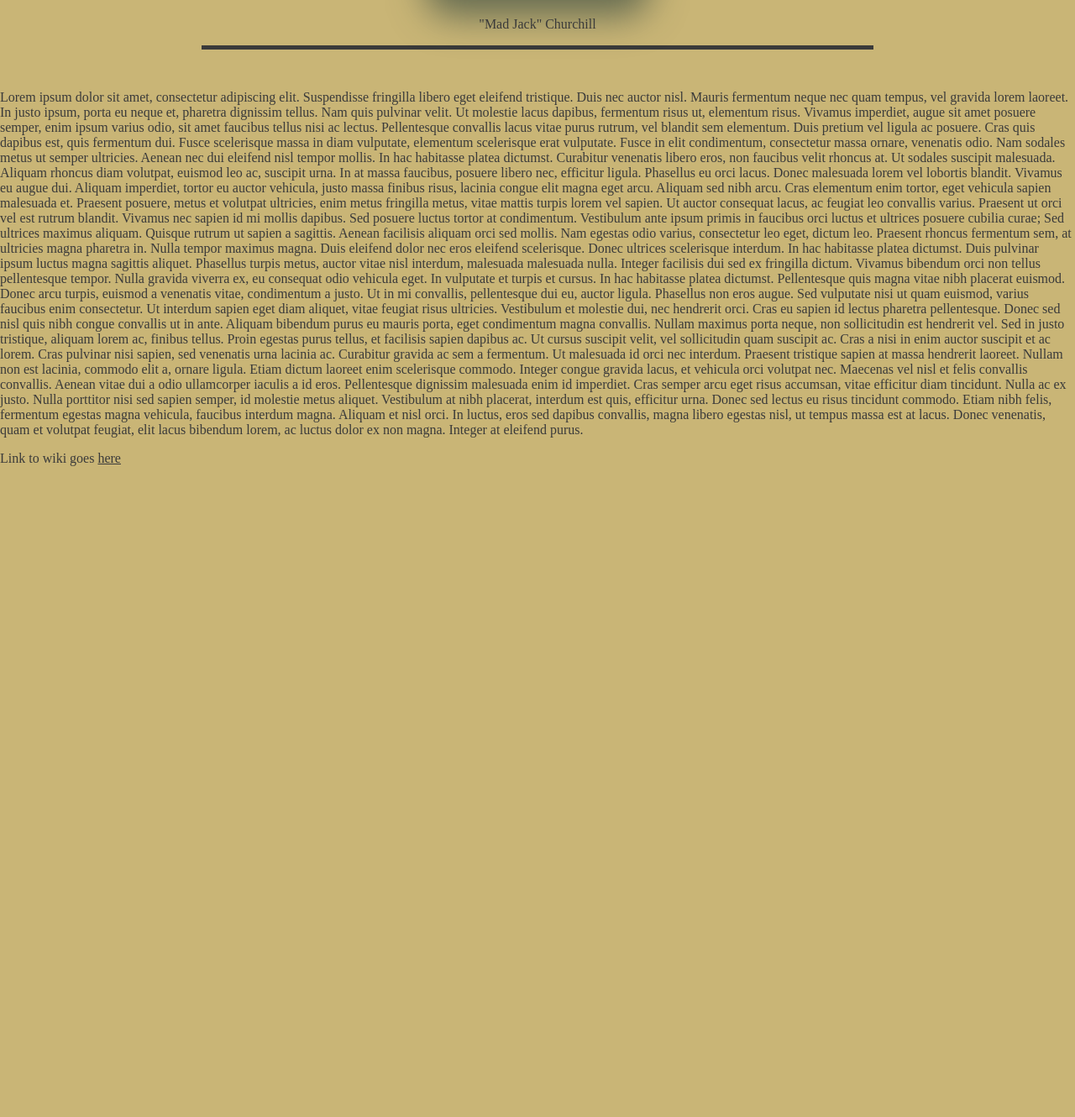
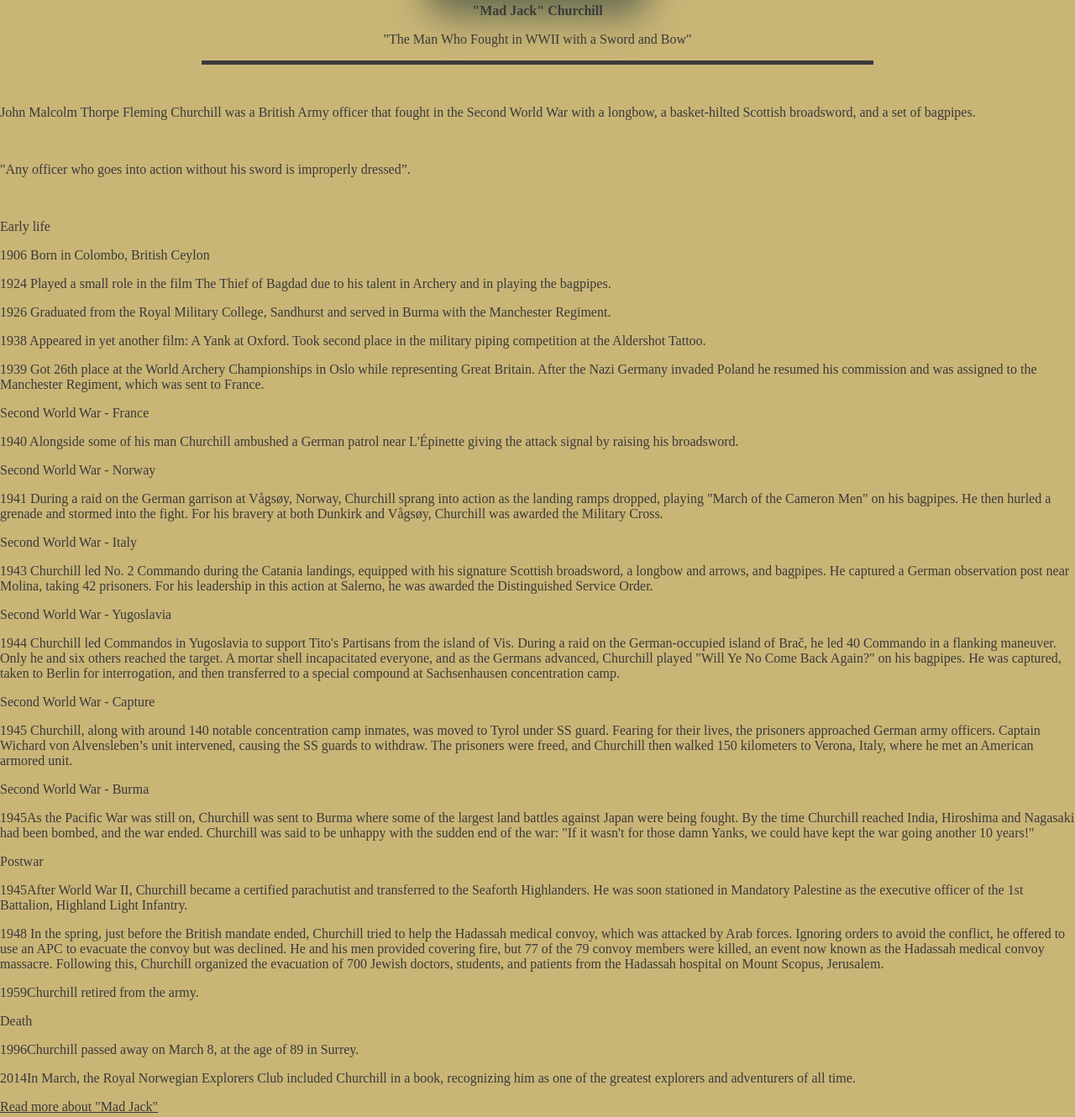
Before and after one commit to RGDC-coding/fcc-tributepage, a plain HTML site: page index.html in a window 1280 px wide. Shown: the part 654-1984 px from the top of the page at 84% size. Before the commit the page ends 1225 px from the top, so only its background shows below. Drawn offline with Linux system fonts and the light colour scheme.

Commit message:
Update index.html with content

```diff
--- a/index.html
+++ b/index.html
@@ -15,31 +15,48 @@
             <div id="img-div">
                 <img src="resources/imgs/JackChurchill.jpeg" id="image">
                 <div id="img-caption">
-                    <p>"Mad Jack" Churchill</p>
+                    <strong>"Mad Jack" Churchill</strong>
+                    <p>"The Man Who Fought in WWII with a Sword and Bow"</p>
                 </div>
             </div>
         </section>
         <section>
             <div id="tribute-info">
-                <p>
-                    Lorem ipsum dolor sit amet, consectetur adipiscing elit. Suspendisse fringilla libero eget eleifend tristique. Duis nec auctor nisl. Mauris fermentum neque nec quam tempus, vel gravida lorem laoreet. In justo ipsum, porta eu neque et, pharetra dignissim tellus. Nam quis pulvinar velit. Ut molestie lacus dapibus, fermentum risus ut, elementum risus. Vivamus imperdiet, augue sit amet posuere semper, enim ipsum varius odio, sit amet faucibus tellus nisi ac lectus. Pellentesque convallis lacus vitae purus rutrum, vel blandit sem elementum.
-
-                    Duis pretium vel ligula ac posuere. Cras quis dapibus est, quis fermentum dui. Fusce scelerisque massa in diam vulputate, elementum scelerisque erat vulputate. Fusce in elit condimentum, consectetur massa ornare, venenatis odio. Nam sodales metus ut semper ultricies. Aenean nec dui eleifend nisl tempor mollis. In hac habitasse platea dictumst. Curabitur venenatis libero eros, non faucibus velit rhoncus at. Ut sodales suscipit malesuada. Aliquam rhoncus diam volutpat, euismod leo ac, suscipit urna. In at massa faucibus, posuere libero nec, efficitur ligula. Phasellus eu orci lacus. Donec malesuada lorem vel lobortis blandit. Vivamus eu augue dui. Aliquam imperdiet, tortor eu auctor vehicula, justo massa finibus risus, lacinia congue elit magna eget arcu.
-
-                    Aliquam sed nibh arcu. Cras elementum enim tortor, eget vehicula sapien malesuada et. Praesent posuere, metus et volutpat ultricies, enim metus fringilla metus, vitae mattis turpis lorem vel sapien. Ut auctor consequat lacus, ac feugiat leo convallis varius. Praesent ut orci vel est rutrum blandit. Vivamus nec sapien id mi mollis dapibus. Sed posuere luctus tortor at condimentum. Vestibulum ante ipsum primis in faucibus orci luctus et ultrices posuere cubilia curae; Sed ultrices maximus aliquam. Quisque rutrum ut sapien a sagittis. Aenean facilisis aliquam orci sed mollis. Nam egestas odio varius, consectetur leo eget, dictum leo. Praesent rhoncus fermentum sem, at ultricies magna pharetra in. Nulla tempor maximus magna. Duis eleifend dolor nec eros eleifend scelerisque. Donec ultrices scelerisque interdum.
-
-                    In hac habitasse platea dictumst. Duis pulvinar ipsum luctus magna sagittis aliquet. Phasellus turpis metus, auctor vitae nisl interdum, malesuada malesuada nulla. Integer facilisis dui sed ex fringilla dictum. Vivamus bibendum orci non tellus pellentesque tempor. Nulla gravida viverra ex, eu consequat odio vehicula eget. In vulputate et turpis et cursus. In hac habitasse platea dictumst. Pellentesque quis magna vitae nibh placerat euismod. Donec arcu turpis, euismod a venenatis vitae, condimentum a justo. Ut in mi convallis, pellentesque dui eu, auctor ligula. Phasellus non eros augue. Sed vulputate nisi ut quam euismod, varius faucibus enim consectetur.
-
-                    Ut interdum sapien eget diam aliquet, vitae feugiat risus ultricies. Vestibulum et molestie dui, nec hendrerit orci. Cras eu sapien id lectus pharetra pellentesque. Donec sed nisl quis nibh congue convallis ut in ante. Aliquam bibendum purus eu mauris porta, eget condimentum magna convallis. Nullam maximus porta neque, non sollicitudin est hendrerit vel. Sed in justo tristique, aliquam lorem ac, finibus tellus.
-
-                    Proin egestas purus tellus, et facilisis sapien dapibus ac. Ut cursus suscipit velit, vel sollicitudin quam suscipit ac. Cras a nisi in enim auctor suscipit et ac lorem. Cras pulvinar nisi sapien, sed venenatis urna lacinia ac. Curabitur gravida ac sem a fermentum. Ut malesuada id orci nec interdum. Praesent tristique sapien at massa hendrerit laoreet. Nullam non est lacinia, commodo elit a, ornare ligula. Etiam dictum laoreet enim scelerisque commodo. Integer congue gravida lacus, et vehicula orci volutpat nec. Maecenas vel nisl et felis convallis convallis. Aenean vitae dui a odio ullamcorper iaculis a id eros. Pellentesque dignissim malesuada enim id imperdiet. Cras semper arcu eget risus accumsan, vitae efficitur diam tincidunt.
-
-                    Nulla ac ex justo. Nulla porttitor nisi sed sapien semper, id molestie metus aliquet. Vestibulum at nibh placerat, interdum est quis, efficitur urna. Donec sed lectus eu risus tincidunt commodo. Etiam nibh felis, fermentum egestas magna vehicula, faucibus interdum magna. Aliquam et nisl orci. In luctus, eros sed dapibus convallis, magna libero egestas nisl, ut tempus massa est at lacus. Donec venenatis, quam et volutpat feugiat, elit lacus bibendum lorem, ac luctus dolor ex non magna. Integer at eleifend purus.
-                </p>
+                <p>John Malcolm Thorpe Fleming Churchill was a British Army officer that fought in the Second World War with a longbow, a basket-hilted Scottish broadsword, and a set of bagpipes.</p></br>
+                <p class="i bold text-shadow">"Any officer who goes into action without his sword is improperly dressed”.</p></br>
             </div>
+                <div class="divisor"></div>
+            <div id="timeline">
+               <p class="timeline-section">Early life</p>
+               <p class="timeline-line"><span class="bold text-shadow">1906</span> Born in Colombo, British Ceylon</p>
+               <p class="timeline-line"><span class="bold text-shadow">1924</span> Played a small role in the film The Thief of Bagdad due to his talent in Archery and in playing the bagpipes.</p>
+               <p class="timeline-line"><span class="bold text-shadow">1926</span> Graduated from the Royal Military College, Sandhurst and served in Burma with the Manchester Regiment.</p>
+               <p class="timeline-line"><span class="bold text-shadow">1938</span> Appeared in yet another film: A Yank at Oxford. Took second place in the military piping competition at the Aldershot Tattoo.</p>
+               <p class="timeline-line"><span class="bold text-shadow">1939</span> Got 26th place at the World Archery Championships in Oslo while representing Great Britain. After the Nazi Germany invaded Poland he resumed his commission and was assigned to the Manchester Regiment, which was sent to France.</p>
+               <p class="timeline-section">Second World War - France</p>
+               <p class="timeline-line"><span class="bold text-shadow">1940</span> Alongside some of his man Churchill ambushed a German patrol near L'Épinette giving the attack signal by raising his broadsword.</p>
+               <p class="timeline-section">Second World War - Norway</p>
+               <p class="timeline-line"><span class="bold text-shadow">1941</span> During a raid on the German garrison at Vågsøy, Norway, Churchill sprang into action as the landing ramps dropped, playing "March of the Cameron Men" on his bagpipes. He then hurled a grenade and stormed into the fight. For his bravery at both Dunkirk and Vågsøy, Churchill was awarded the Military Cross.</p>
+               <p class="timeline-section">Second World War - Italy</p>
+               <p class="timeline-line"><span class="bold text-shadow">1943</span> Churchill led No. 2 Commando during the Catania landings, equipped with his signature Scottish broadsword, a longbow and arrows, and bagpipes. He captured a German observation post near Molina, taking 42 prisoners. For his leadership in this action at Salerno, he was awarded the Distinguished Service Order.</p>
+               <p class="timeline-section">Second World War - Yugoslavia</p>
+               <p class="timeline-line"><span class="bold text-shadow">1944</span> Churchill led Commandos in Yugoslavia to support Tito's Partisans from the island of Vis. During a raid on the German-occupied island of Brač, he led 40 Commando in a flanking maneuver. Only he and six others reached the target. A mortar shell incapacitated everyone, and as the Germans advanced, Churchill played "Will Ye No Come Back Again?" on his bagpipes. He was captured, taken to Berlin for interrogation, and then transferred to a special compound at Sachsenhausen concentration camp.</p>
+               <p class="timeline-section">Second World War - Capture</p>
+               <p class="timeline-line"><span class="bold text-shadow">1945</span> Churchill, along with around 140 notable concentration camp inmates, was moved to Tyrol under SS guard. Fearing for their lives, the prisoners approached German army officers. Captain Wichard von Alvensleben’s unit intervened, causing the SS guards to withdraw. The prisoners were freed, and Churchill then walked 150 kilometers to Verona, Italy, where he met an American armored unit.</p>
+               <p class="timeline-section">Second World War - Burma</p>
+               <p class="timeline-line"><span class="bold text-shadow">1945</span>As the Pacific War was still on, Churchill was sent to Burma where some of the largest land battles against Japan were being fought. By the time Churchill reached India, Hiroshima and Nagasaki had been bombed, and the war ended. Churchill was said to be unhappy with the sudden end of the war: "If it wasn't for those damn Yanks, we could have kept the war going another 10 years!"</p>
+               <p class="timeline-section">Postwar</p>
+               <p class="timeline-line"><span class="bold text-shadow">1945</span>After World War II, Churchill became a certified parachutist and transferred to the Seaforth Highlanders. He was soon stationed in Mandatory Palestine as the executive officer of the 1st Battalion, Highland Light Infantry.</p>
+               <p class="timeline-line"><span class="bold text-shadow">1948</span> In the spring, just before the British mandate ended, Churchill tried to help the Hadassah medical convoy, which was attacked by Arab forces. Ignoring orders to avoid the conflict, he offered to use an APC to evacuate the convoy but was declined. He and his men provided covering fire, but 77 of the 79 convoy members were killed, an event now known as the Hadassah medical convoy massacre. Following this, Churchill organized the evacuation of 700 Jewish doctors, students, and patients from the Hadassah hospital on Mount Scopus, Jerusalem.</p>
+               <p class="timeline-line"><span class="bold text-shadow">1959</span>Churchill retired from the army.</p>
+               <p class="timeline-section">Death</p>
+               <p class="timeline-line"><span class="bold text-shadow">1996</span>Churchill passed away on March 8, at the age of 89 in Surrey.</p>
+               <p class="timeline-line"><span class="bold text-shadow">2014</span>In March, the Royal Norwegian Explorers Club included Churchill in a book, recognizing him as one of the greatest explorers and adventurers of all time.</p>
+            </div>
+            <div class="divisor"></div>
         </section>
         <section>
-            <p>Link to wiki goes <a id="tribute-link" target="_blank" href="https://en.wikipedia.org/wiki/Jack_Churchill">here</a></p>
+            <p class="footer"><a id="tribute-link" target="_blank" href="https://en.wikipedia.org/wiki/Jack_Churchill">Read more about "Mad Jack"</a></p>
         </section>
     </main>
     <footer>
```
